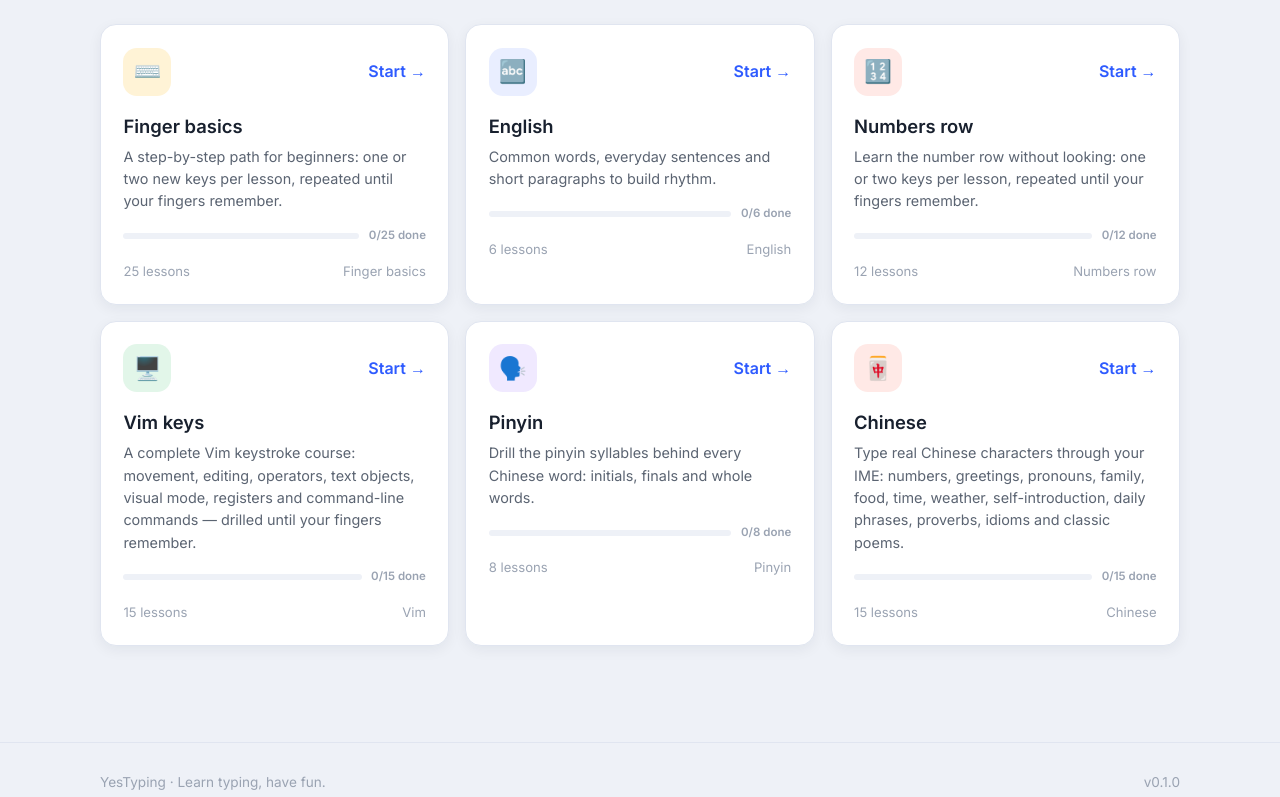
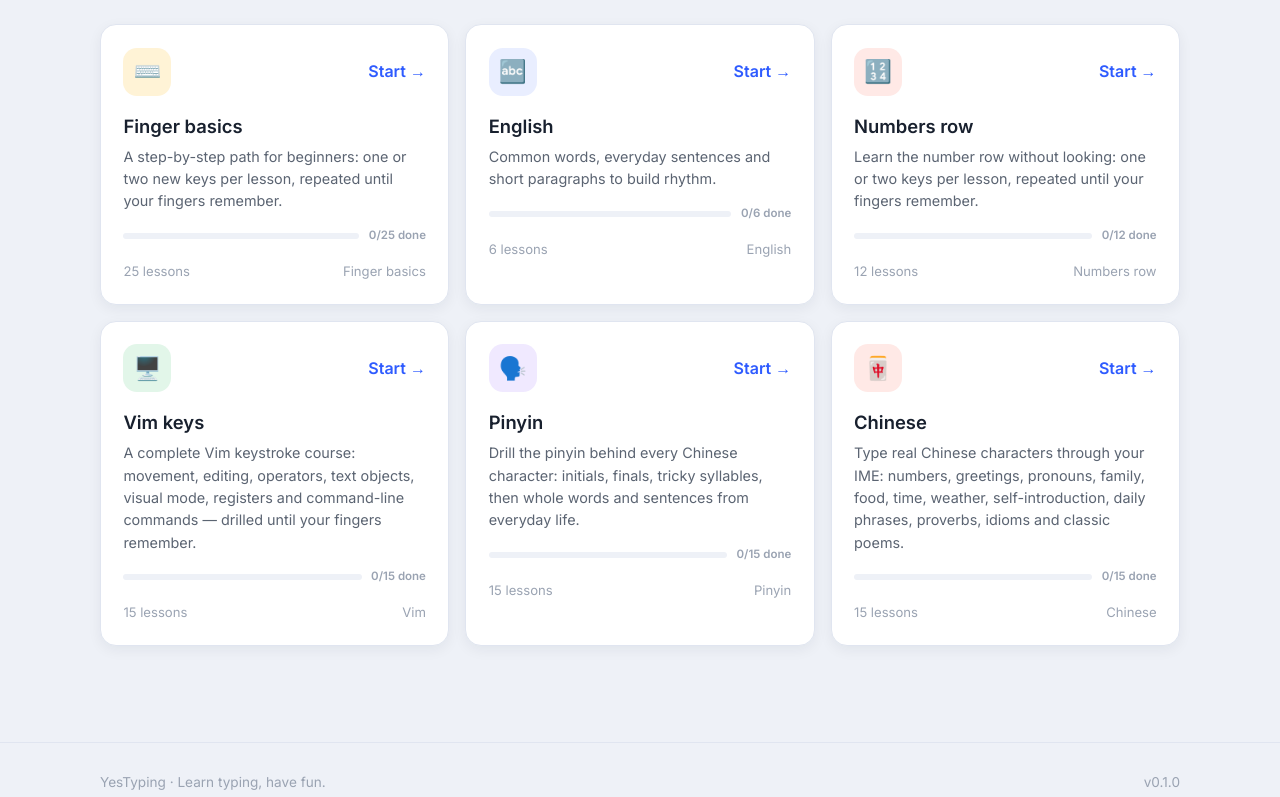
Before and after one commit to JosiahBristow/YesTyping, a React (Vite) app: page / in a window 1280 px wide. Shown: the part 1088-1885 px from the top of the page. Built offline with nearby package versions, Linux system fonts and the light colour scheme.

Commit message:
feat: expand the Pinyin course to 15 lessons
Adds simple finals, tricky syllables (zhi/chi/shi/ri/zi/ci/si, ju/qu/xu/yu),
family, food & drinks, colors (incl. lv for u-umlaut), time & dates and a
pinyin poem, and enriches greetings, common syllables and sentences.

```diff
--- a/src/features/courses/pinyin.ts
+++ b/src/features/courses/pinyin.ts
@@ -6,8 +6,8 @@ export const pinyinCourse: Course = {
   icon: '🗣️',
   title: { en: 'Pinyin', zh: '拼音练习' },
   desc: {
-    en: 'Drill the pinyin syllables behind every Chinese word: initials, finals and whole words.',
-    zh: '练习每个汉字背后的拼音音节：声母、韵母和常用词语的完整拼音。',
+    en: 'Drill the pinyin behind every Chinese character: initials, finals, tricky syllables, then whole words and sentences from everyday life.',
+    zh: '练习每个汉字背后的拼音：声母、韵母、特殊音节，再到生活中的常用词语与完整句子。',
   },
   lessons: [
     {
@@ -16,24 +16,54 @@ export const pinyinCourse: Course = {
       text: 'b p m f d t n l g k h j q x zh ch sh r z c s y w b p m f d t n l g k h',
     },
     {
+      id: 'simple-finals',
+      title: { en: 'Simple finals', zh: '单韵母' },
+      text: 'a o e i u a o e i u a o e i u a o e i u',
+    },
+    {
       id: 'finals',
       title: { en: 'Finals', zh: '韵母' },
-      text: 'a o e i u ai ei ui ao ou iu ie er an en in un ang eng ing ong a o e i u',
+      text: 'ai ei ui ao ou iu ie er an en in un ang eng ing ong ai ei ui ao ou iu',
+    },
+    {
+      id: 'special-syllables',
+      title: { en: 'Tricky syllables', zh: '特殊音节' },
+      text: 'zhi chi shi ri zi ci si zhi chi shi ri zi ci si ju qu xu yu ju qu xu yu',
     },
     {
       id: 'common-syllables',
       title: { en: 'Common syllables', zh: '常用音节' },
-      text: 'ni wo ta shi de he bu wo ni ta shi de he bu wo ni ta shi de he bu',
+      text: 'ni wo ta shi de he bu le zai shang xia zi wo ni ta shi de he bu le',
     },
     {
       id: 'greetings',
       title: { en: 'Greetings', zh: '问候用语' },
-      text: 'ni hao xie xie zai jian wan an bu ke qi qing wen zaoshang hao wanshang hao',
+      text: 'ni hao xie xie zai jian wan an bu ke qi qing wen zao shang hao wan shang hao ni hao ma',
     },
     {
       id: 'everyday-words',
       title: { en: 'Everyday words', zh: '日常词汇' },
       text: 'zhong wen han yu pin yin xue xi da zi jian pan dian nao shou ji wang luo',
+    },
+    {
+      id: 'family',
+      title: { en: 'Family', zh: '家人' },
+      text: 'ba ba ma ma ge ge jie jie di di mei mei ye ye nai nai jia ting fu mu',
+    },
+    {
+      id: 'food',
+      title: { en: 'Food & drinks', zh: '饮食' },
+      text: 'mi fan mian tiao bao zi jiao zi man tou ji dan niu rou cha ka fei niu nai shui guo',
+    },
+    {
+      id: 'colors',
+      title: { en: 'Colors', zh: '颜色' },
+      text: 'hong se lan se lv se bai se hei se huang se fen se zi se hong se lan se lv se',
+    },
+    {
+      id: 'time-date',
+      title: { en: 'Time & dates', zh: '时间日期' },
+      text: 'jin tian ming tian zuo tian xian zai xing qi yi yue san nian shang wu xia wu wan shang',
     },
     {
       id: 'numbers-pinyin',
@@ -43,7 +73,12 @@ export const pinyinCourse: Course = {
     {
       id: 'sentences',
       title: { en: 'Pinyin sentences', zh: '拼音句子' },
-      text: 'ni hao ma wo hen hao wo ai ni xue xi zhong wen tian tian xiang shang',
+      text: 'ni hao ma wo hen hao wo ai ni xue xi zhong wen tian tian xiang shang wo xiang he cha ming tian jian',
+    },
+    {
+      id: 'poem',
+      title: { en: 'A pinyin poem', zh: '古诗拼音' },
+      text: 'chuang qian ming yue guang yi shi di shang shuang ju tou wang ming yue di tou si gu xiang',
     },
     {
       id: 'proverb',
```
